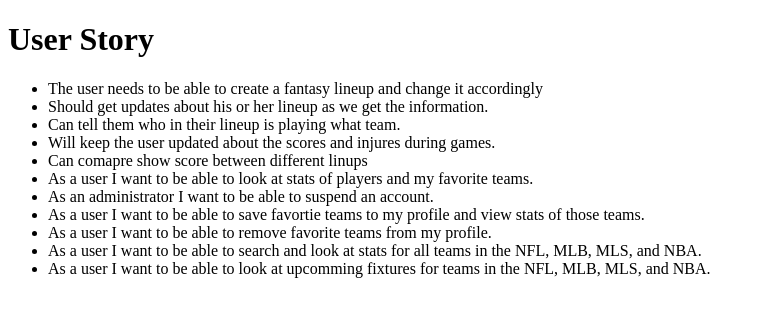
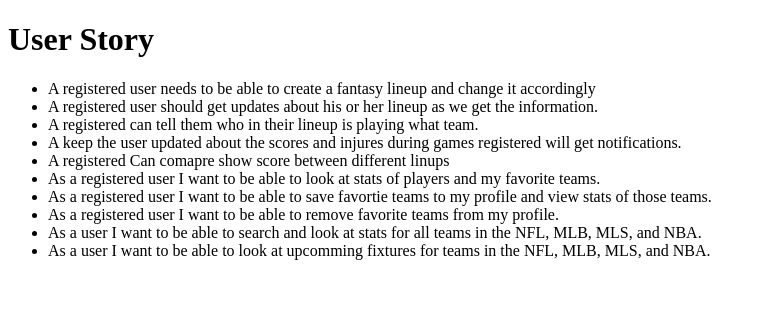
Before and after one commit to chrispaul3625/sprots, a PHP site: page /user-stories.php in a window 1280 px wide. Shown: the top 317 px of the page, without its empty margins (0-765 px from the left). Run offline with PHP 8.4, Linux system fonts and the light colour scheme.

Commit message:
edited use case

```diff
--- a/public_html/epic/user-stories.php
+++ b/public_html/epic/user-stories.php
@@ -7,16 +7,15 @@
 	<body>
 		<h1>User Story </h1>
 		<ul>
-			<li> The user needs to be able to create a fantasy lineup and change it accordingly </li>
-			<li> Should get updates about his or her lineup as we get the information. </li>
-			<li> Can tell them who in their lineup is playing what team. </li>
-			<li> Will keep the user updated about the scores and injures during games. </li>
-			<li> Can comapre show score between different linups</li>
+			<li> A registered user needs to be able to create a fantasy lineup and change it accordingly </li>
+			<li> A registered user should get updates about his or her lineup as we get the information. </li>
+			<li> A registered can tell them who in their lineup is playing what team. </li>
+			<li> A keep the user updated about the scores and injures during games registered will get notifications. </li>
+			<li> A registered Can comapre show score between different linups</li>
 
-			<li> As a user I want to be able to look at stats of players and my favorite teams. </li>
-			<li> As an administrator I want to be able to suspend an account.</li>
-			<li> As a user I want to be able to save favortie teams to my profile and view stats of those teams.</li>
-			<li> As a user I want to be able to remove favorite teams from my profile. </li>
+			<li> As a registered user I want to be able to look at stats of players and my favorite teams. </li>
+			<li> As a registered user I want to be able to save favortie teams to my profile and view stats of those teams.</li>
+			<li> As a registered user I want to be able to remove favorite teams from my profile. </li>
 			<li> As a user I want to be able to search and look at stats for all teams in the NFL, MLB, MLS, and NBA.</li>
 			<li> As a user I want to be able to look at upcomming fixtures for teams in the NFL, MLB, MLS, and NBA. </li>
 		</ul>
```
